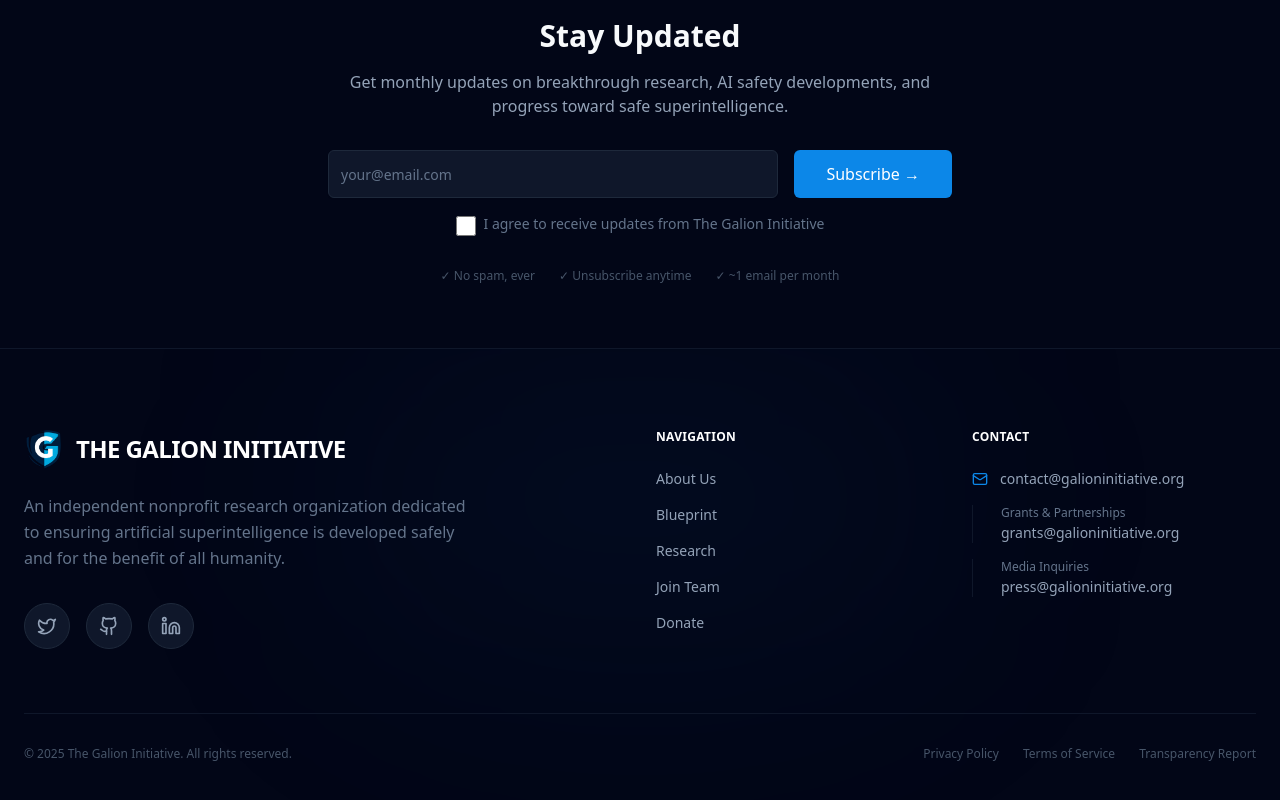
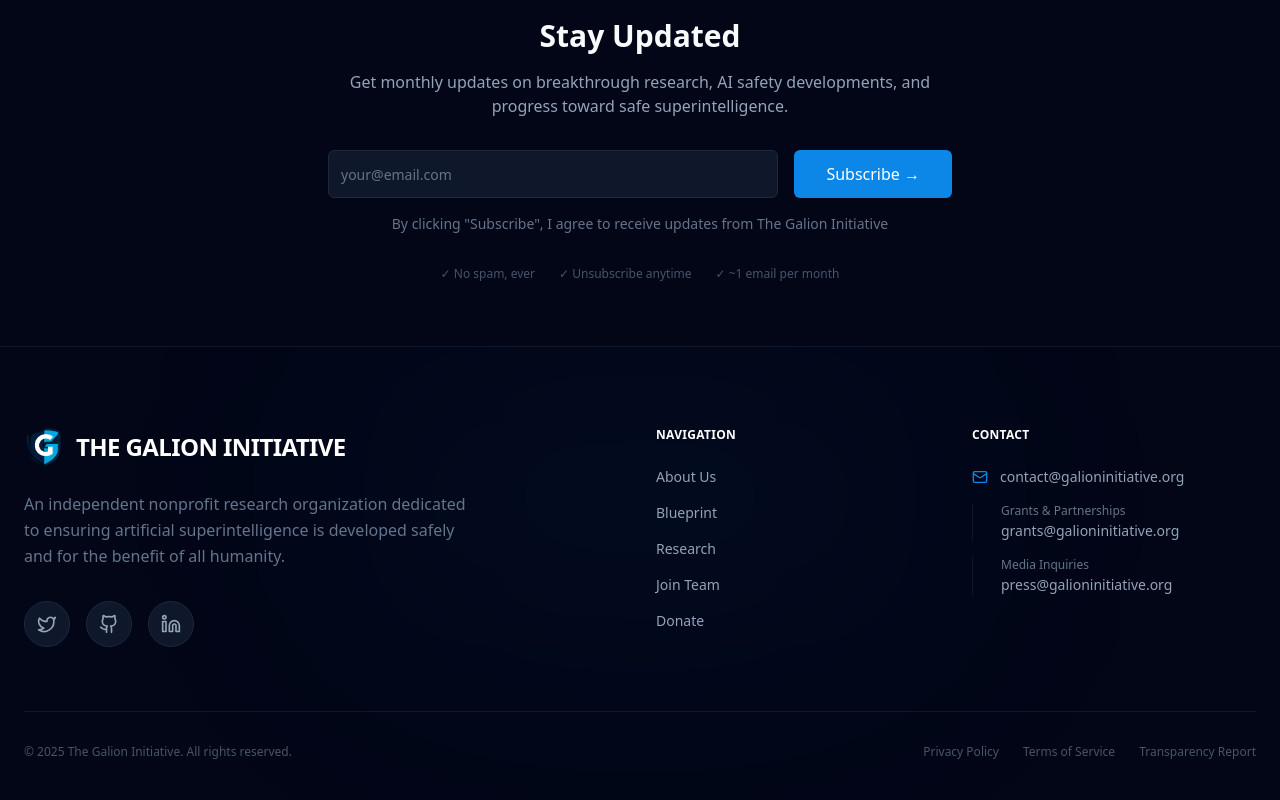
Before and after one commit to galion-studio/galion-initiative-web, a Next.js app: page / in a window 1280 px wide. Shown: the part 5131-5931 px from the top of the page. Built offline with nearby package versions, Linux system fonts and the light colour scheme; no server answers.

Commit message:
Remove consent checkbox and auto-accept consent on subscribe

```diff
--- a/src/components/sections/Newsletter.tsx
+++ b/src/components/sections/Newsletter.tsx
@@ -17,7 +17,7 @@
     resolver: zodResolver(newsletterSchema),
     defaultValues: {
       email: "",
-      consent: false,
+      consent: true, // Automatically set to true
       honeypot: "",
     },
   });
@@ -27,10 +27,13 @@
 
     setIsSubmitting(true);
     try {
+      // Automatically set consent to true when submitting
+      const submitData = { ...data, consent: true };
+
       const response = await fetch('/api/newsletter', {
         method: 'POST',
         headers: { 'Content-Type': 'application/json' },
-        body: JSON.stringify(data),
+        body: JSON.stringify(submitData),
       });
 
       // Check if response has content before parsing
@@ -108,20 +111,9 @@
             <p className="text-red-500 text-xs sm:text-sm text-left">{form.formState.errors.email.message}</p>
           )}
 
-          <div className="flex items-start justify-center gap-2 text-xs sm:text-sm text-neutral-500 px-2">
-            <input
-              type="checkbox"
-              id="consent"
-              {...form.register('consent')}
-              className="rounded border-neutral-700 bg-neutral-900 text-primary-500 focus:ring-primary-900 mt-0.5 w-4 h-4 sm:w-5 sm:h-5 touch-manipulation"
-            />
-            <label htmlFor="consent" className="cursor-pointer text-left">
-              I agree to receive updates from The Galion Initiative
-            </label>
-          </div>
-          {form.formState.errors.consent && (
-             <p className="text-red-500 text-xs sm:text-sm">{form.formState.errors.consent.message}</p>
-          )}
+          <p className="text-xs sm:text-sm text-neutral-500 px-2 text-center">
+            By clicking "Subscribe", I agree to receive updates from The Galion Initiative
+          </p>
 
           <div className="flex flex-wrap justify-center gap-4 sm:gap-6 text-xs text-neutral-600 pt-4 px-2">
             <span className="flex items-center gap-1">✓ No spam, ever</span>
--- a/src/lib/validations.ts
+++ b/src/lib/validations.ts
@@ -23,7 +23,7 @@
 export const newsletterSchema = z.object({
   email: z.string().email("Invalid email address"),
   honeypot: z.string().optional(),
-  consent: z.boolean().refine(val => val === true, "You must agree to receive updates"),
+  consent: z.boolean(), // Always set to true when subscribing (no validation needed)
 });
 
 export type NewsletterValues = z.infer<typeof newsletterSchema>;
```
